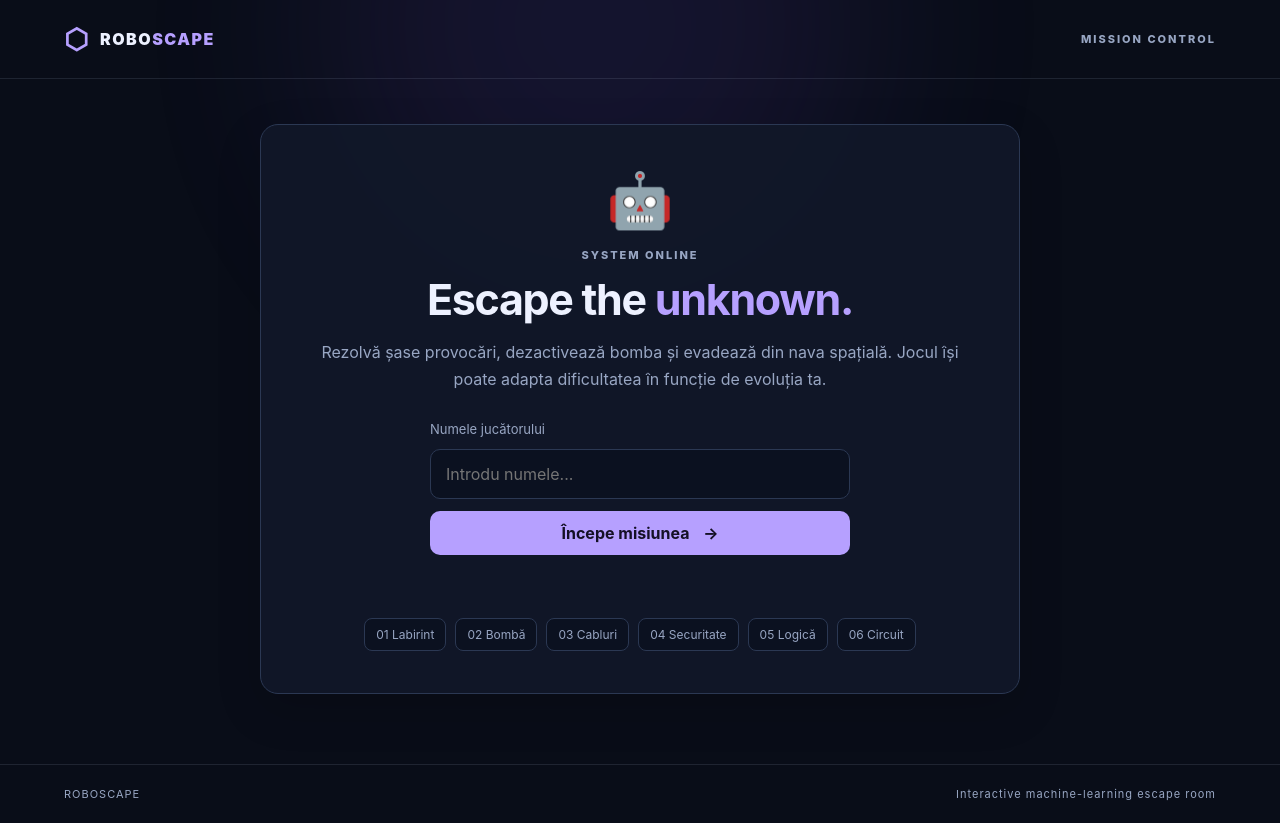
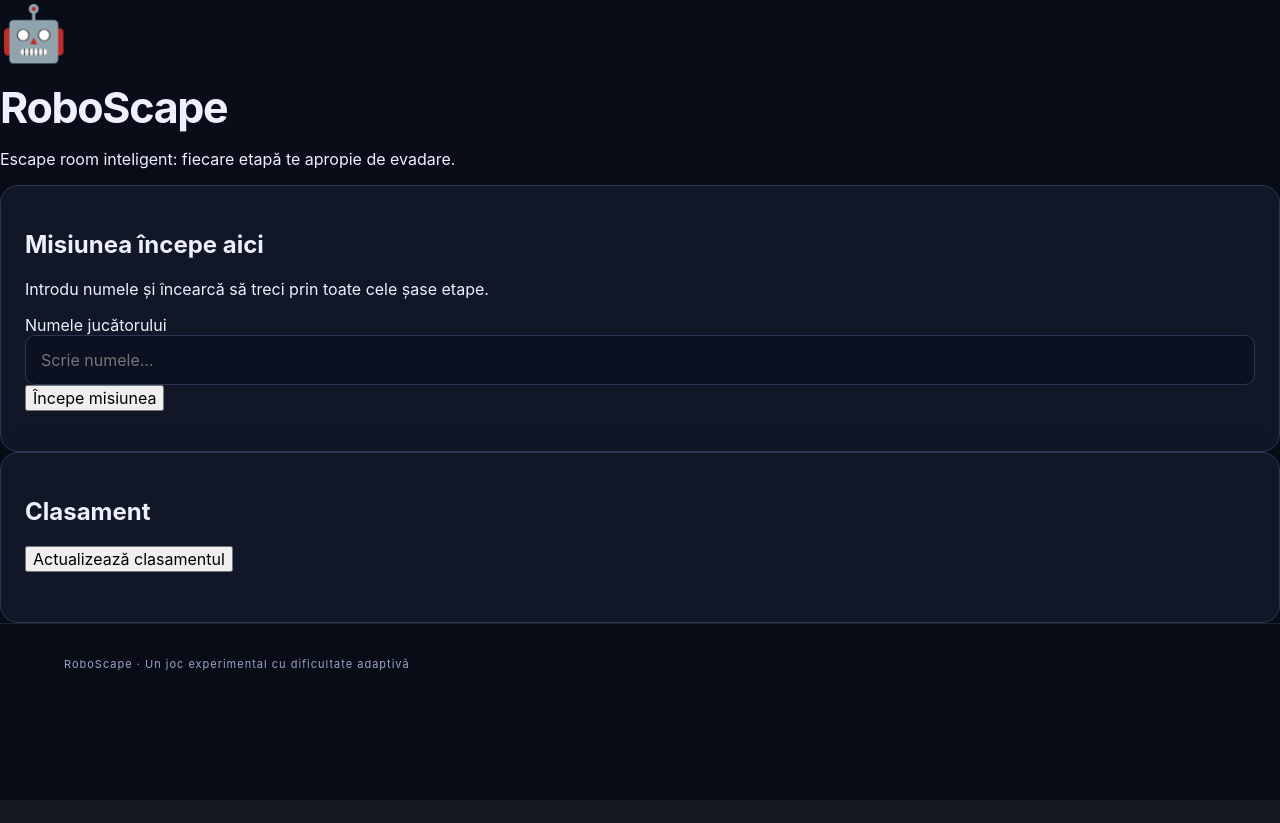
Before and after one commit to maria-patrascu6/RoboscapeM, a Flask app: page / in a window 1280 px wide. After the commit the page ends 670 px from the top, so only its background shows below. Run offline with Flask 3, Linux system fonts and the light colour scheme.

Commit message:
Update index.html

```diff
--- a/templates/index.html
+++ b/templates/index.html
@@ -4,138 +4,68 @@
 <head>
     <meta charset="UTF-8">
     <meta name="viewport" content="width=device-width, initial-scale=1.0">
-    <title>RoboScape | Escape Room</title>
-    <link rel="stylesheet" href="{{ url_for('static', filename='style.css') }}">
+    <title>RoboScape</title>
+    <link rel="stylesheet" href="/static/style.css">
 </head>
 <body>
-    <div class="background-glow"></div>
-
-    <header class="topbar">
-        <a class="brand" href="/">
-            <span class="brand-icon">⬡</span>
-            <span>ROBO<span class="accent">SCAPE</span></span>
-        </a>
-        <span class="top-label">MISSION CONTROL</span>
+    <header>
+        <div class="robot">🤖</div>
+        <h1>RoboScape</h1>
+        <p>Escape room inteligent: fiecare etapă te apropie de evadare.</p>
     </header>
 
-    <main class="page">
-        <section id="name-screen" class="name-screen panel">
-            <div class="robot">🤖</div>
-            <p class="eyebrow">SYSTEM ONLINE</p>
-            <h1>Escape the <span class="accent">unknown.</span></h1>
-            <p class="intro">
-                Rezolvă șase provocări, dezactivează bomba și evadează
-                din nava spațială. Jocul își poate adapta dificultatea
-                în funcție de evoluția ta.
-            </p>
+    <main>
+        <section id="start-screen" class="panel">
+            <h2>Misiunea începe aici</h2>
+            <p>Introdu numele și încearcă să treci prin toate cele șase etape.</p>
 
-            <form id="player-form">
+            <form id="start-form">
                 <label for="player-name">Numele jucătorului</label>
-                <input
-                    id="player-name"
-                    type="text"
-                    maxlength="30"
-                    placeholder="Introdu numele..."
-                    autocomplete="nickname"
-                    required
-                >
-                <button class="primary-button" type="submit">
-                    Începe misiunea <span>→</span>
-                </button>
-                <p id="start-error" class="error-text"></p>
+                <input id="player-name" maxlength="30"
+                       placeholder="Scrie numele..." required>
+                <button type="submit">Începe misiunea</button>
             </form>
 
-            <div class="stage-preview">
-                <span>01 Labirint</span>
-                <span>02 Bombă</span>
-                <span>03 Cabluri</span>
-                <span>04 Securitate</span>
-                <span>05 Logică</span>
-                <span>06 Circuit</span>
-            </div>
+            <p id="start-error" class="error"></p>
         </section>
 
-        <section id="game-screen" class="hidden">
-            <div class="game-heading">
-                <div>
-                    <p class="eyebrow">MISSION IN PROGRESS</p>
-                    <h1 id="stage-title">Labirintul</h1>
-                    <p id="stage-description" class="intro"></p>
-                </div>
-                <div class="player-chip">
-                    <span class="online-dot"></span>
-                    <span id="player-label">Jucător</span>
-                </div>
+        <section id="game-screen" class="panel hidden">
+            <div class="game-top">
+                <span id="player-label"></span>
+                <span id="difficulty-label"></span>
             </div>
 
             <div class="progress-track">
-                <div id="progress-bar" class="progress-bar"></div>
+                <div id="progress-bar"></div>
             </div>
-            <p id="progress-label" class="progress-label">Etapa 1 din 6</p>
 
-            <div class="game-layout">
-                <section class="panel challenge-panel">
-                    <div id="game-content"></div>
-                    <div id="feedback" class="feedback" aria-live="polite"></div>
-                    <div id="hint-box" class="hint-box hidden"></div>
+            <p id="stage-counter"></p>
+            <h2 id="stage-title"></h2>
+            <p id="stage-description"></p>
 
-                    <div class="action-row">
-                        <button id="hint-btn" class="secondary-button" type="button">
-                            💡 Indiciu
-                        </button>
-                        <button id="restart-btn" class="secondary-button" type="button">
-                            ↻ Reîncepe
-                        </button>
-                    </div>
-                </section>
+            <div id="challenge"></div>
+            <p id="game-message" role="status"></p>
 
-                <aside class="side-column">
-                    <section class="panel stats-panel">
-                        <p class="eyebrow">STATISTICI</p>
-                        <div class="stat-row">
-                            <span>Etape rezolvate</span>
-                            <strong id="success-count">0</strong>
-                        </div>
-                        <div class="stat-row">
-                            <span>Greșeli</span>
-                            <strong id="mistake-count">0</strong>
-                        </div>
-                        <div class="stat-row">
-                            <span>Indicii folosite</span>
-                            <strong id="hint-count">0</strong>
-                        </div>
-                        <div class="stat-row">
-                            <span>Dificultate</span>
-                            <strong id="difficulty-label">Normal</strong>
-                        </div>
-                    </section>
+            <button id="submit-answer">Verifică răspunsul</button>
+        </section>
 
-                    <section class="panel leaderboard-panel">
-                        <div class="section-heading">
-                            <p class="eyebrow">TOP PLAYERS</p>
-                            <button id="refresh-leaderboard" class="text-button" type="button">
-                                Actualizează
-                            </button>
-                        </div>
-                        <ol id="leaderboard-list">
-                            <li>Se încarcă...</li>
-                        </ol>
-                    </section>
+        <section id="finish-screen" class="panel hidden">
+            <h2>🎉 Misiune finalizată!</h2>
+            <p id="finish-message"></p>
+            <button id="restart-button">Joacă din nou</button>
+        </section>
 
-                    <section class="panel ml-panel">
-                        <p class="eyebrow">ADAPTIVE AI</p>
-                        <p id="ml-message">Se verifică modelul...</p>
-                    </section>
-                </aside>
-            </div>
+        <section class="panel leaderboard-panel">
+            <h2>Clasament</h2>
+            <button id="leaderboard-button">Actualizează clasamentul</button>
+            <ol id="leaderboard-list"></ol>
         </section>
     </main>
 
     <footer>
-        <span>ROBOSCAPE</span>
-        <span>Interactive machine-learning escape room</span>
+        <p>RoboScape · Un joc experimental cu dificultate adaptivă</p>
     </footer>
 
-    <script src="{{ url_for('static', filename='game.js') }}"></script>
+    <script src="/static/game.js" defer></script>
 </body>
 </html>
```
